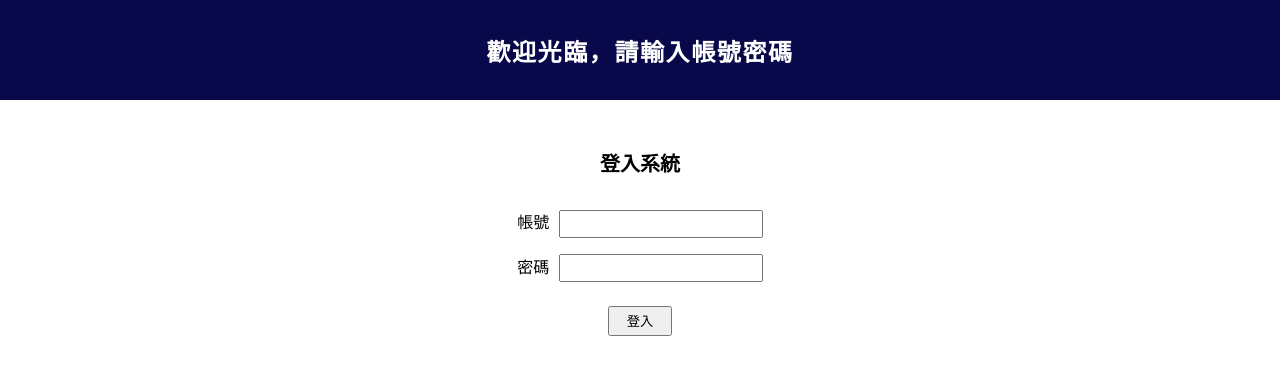
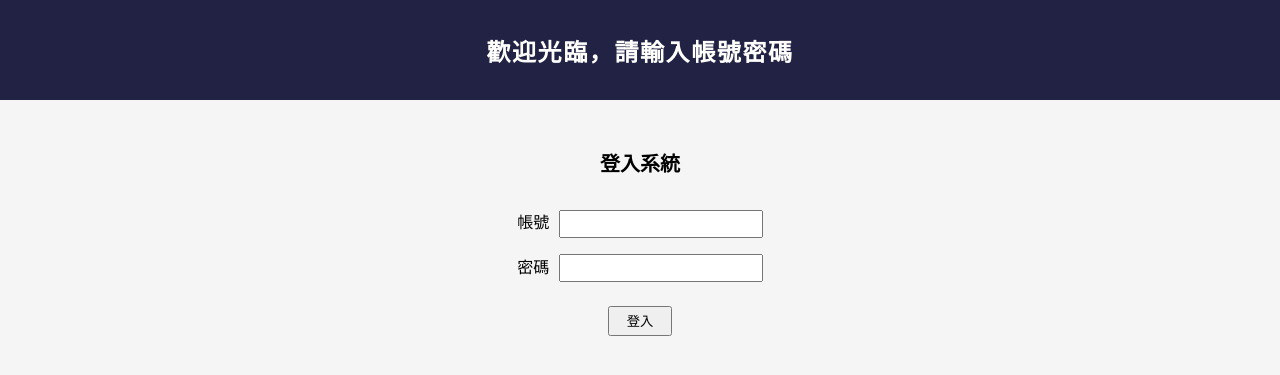
Before and after one commit to wei-yiting/bootcamp-stage1-membership-system, a Flask app: page / in a window 1280 px wide. Shown: the top 375 px of the page. Run offline with Flask 2, Linux system fonts and the light colour scheme.

Commit message:
removed logically-incorrect line in server.py / added title to each html files / tuned styling(color)

```diff
--- a/public/style.css
+++ b/public/style.css
@@ -1,5 +1,9 @@
 html{
     font-family: sans-serif;
+}
+
+body{
+    background-color: whitesmoke;
 }
 
 *{
@@ -13,7 +17,7 @@ header{
     display: flex;
     justify-content: center;
     align-items: center;
-    background-color: rgb(8, 8, 74);
+    background-color: rgb(34, 34, 68);
     color:white;
 }
 
--- a/server.py
+++ b/server.py
@@ -6,7 +6,6 @@
 
 @app.route('/')
 def index():
-    session["status"] = "未登入"
     return render_template('index.html')
 
 
--- a/templates/error.html
+++ b/templates/error.html
@@ -4,7 +4,7 @@
 <head>
     <meta charset="UTF-8">
     <meta name="viewport" content="width=device-width, initial-scale=1.0">
-    <title>Document</title>
+    <title>Error</title>
     <link rel="stylesheet" href="style.css">
 </head>
 
--- a/templates/index.html
+++ b/templates/index.html
@@ -4,7 +4,7 @@
 <head>
     <meta charset="UTF-8">
     <meta name="viewport" content="width=device-width, initial-scale=1.0">
-    <title>Document</title>
+    <title>Welcome</title>
     <link rel="stylesheet" href="style.css">
 </head>
 
--- a/templates/member.html
+++ b/templates/member.html
@@ -4,7 +4,7 @@
 <head>
     <meta charset="UTF-8">
     <meta name="viewport" content="width=device-width, initial-scale=1.0">
-    <title>Document</title>
+    <title>Member</title>
     <link rel="stylesheet" href="style.css">
 </head>
 
```
